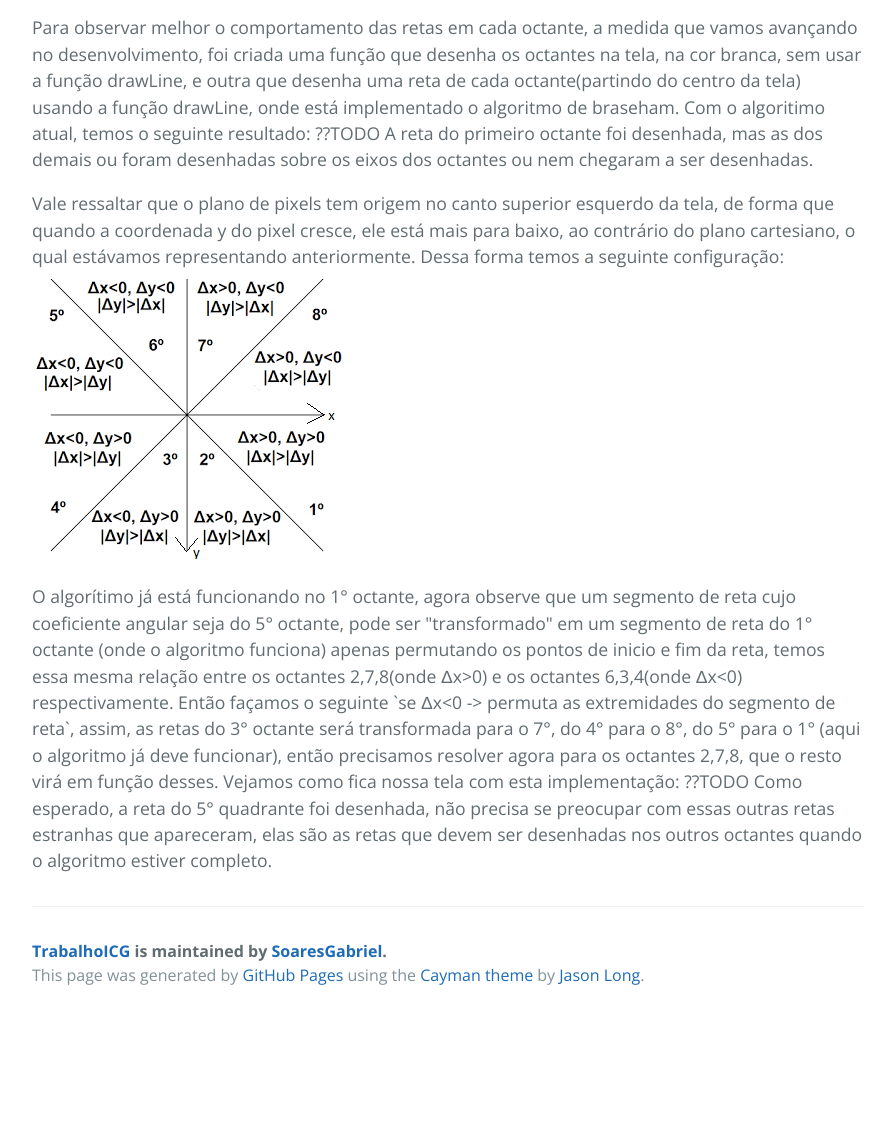
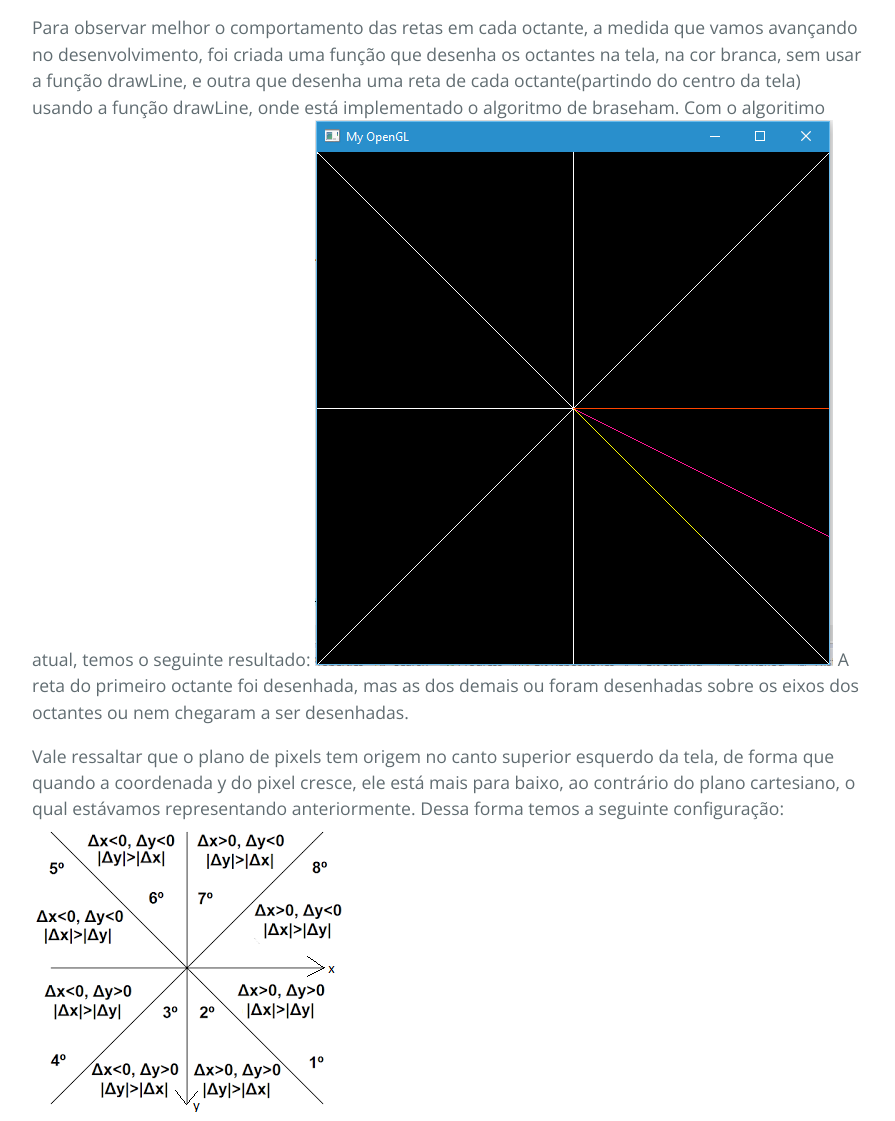
Before and after one commit to SoaresGabriel/TrabalhoICG, a plain HTML site: page index.html in a window 1280 px wide. Shown: the part 6592-7713 px from the top of the page, without its empty margins (192-1087 px from the left). Before the commit the page ends 7611 px from the top, so only its background shows below. Drawn offline with nearby package versions, Linux system fonts and the light colour scheme.

Commit message:
Create gh-pages branch via GitHub

```diff
--- a/index.html
+++ b/index.html
@@ -133,15 +133,15 @@ E no caso do pixel 'ne':
 <p>Nas situações anteriores nos limitamos a retas do primeiro octante (0 a 45°), agora veremos como generalizar a técnica desenvolvida anteriormente, para o restante dos octantes. </p>
 
 <p>Para observar melhor o comportamento das retas em cada octante, a medida que vamos avançando no desenvolvimento, foi criada uma função que desenha os octantes na tela, na cor branca, sem usar a função drawLine, e outra que desenha uma reta de cada octante(partindo do centro da tela) usando a função drawLine, onde está implementado o algoritmo de braseham. Com o algoritimo atual, temos o seguinte resultado:
-??TODO
+<img src="https://soaresgabriel.github.io/TrabalhoICG/images/lineoct1.png" alt="Rasterizada linha do octante 1">
 A reta do primeiro octante foi desenhada, mas as dos demais ou foram desenhadas sobre os eixos dos octantes ou nem chegaram a ser desenhadas.</p>
 
 <p>Vale ressaltar que o plano de pixels tem origem no canto superior esquerdo da tela, de forma que quando a coordenada y do pixel cresce, ele está mais para baixo, ao contrário do plano cartesiano, o qual estávamos representando anteriormente. Dessa forma temos a seguinte configuração:
 <img src="https://soaresgabriel.github.io/TrabalhoICG/images/octantesreal.png" alt="octantes"></p>
 
 <p>O algorítimo já está funcionando no 1° octante, agora observe que um segmento de reta cujo coeficiente angular seja do 5° octante, pode ser "transformado" em um segmento de reta do 1° octante (onde o algoritmo funciona) apenas permutando os pontos de inicio e fim da reta, temos essa mesma relação entre os octantes 2,7,8(onde Δx&gt;0) e os octantes 6,3,4(onde Δx&lt;0) respectivamente. Então façamos o seguinte `se Δx&lt;0 -&gt; permuta as extremidades do segmento de reta`, assim, as retas do 3° octante será transformada para o 7°, do 4° para o 8°, do 5° para o 1° (aqui o algoritmo já deve funcionar), então precisamos resolver agora para os octantes 2,7,8, que o resto virá em função desses. Vejamos como fica nossa tela com esta implementação:
-??TODO
-Como esperado, a reta do 5° quadrante foi desenhada, não precisa se preocupar com essas outras retas estranhas que apareceram, elas são as retas que devem ser desenhadas nos outros octantes quando o algoritmo estiver completo.</p>
+<img src="https://soaresgabriel.github.io/TrabalhoICG/images/lineoct15.png" alt="Rasterizada linhas dos octantes 1 e 5">
+Como esperado, a reta do 5° octante foi desenhada, não precisa se preocupar com essas outras retas estranhas que apareceram, elas são as retas que devem ser desenhadas nos outros octantes quando o algoritmo estiver completo.</p>
 
       <footer class="site-footer">
         <span class="site-footer-owner"><a href="https://github.com/SoaresGabriel/TrabalhoICG">TrabalhoICG</a> is maintained by <a href="https://github.com/SoaresGabriel">SoaresGabriel</a>.</span>
```
Also changed, not shown: params.json (+1 -1 lines).
